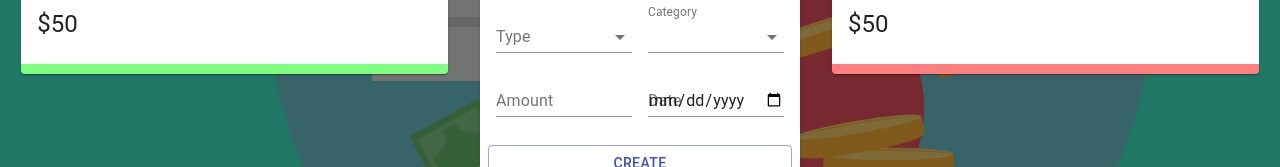
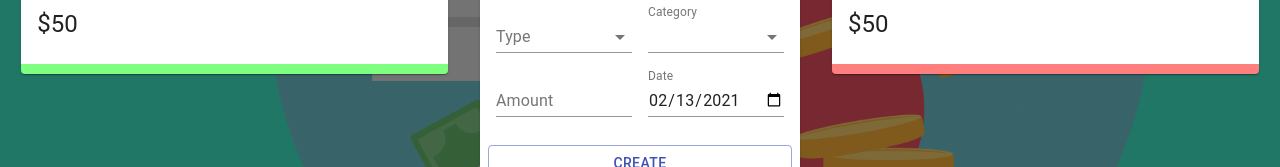
Before and after one commit to saurabhmehta1601/react-advanced-budget-tracker-with-speechly-and-material-ui-, a React (Create React App) app: page / in a window 1280 px wide. Shown: the part 399-566 px from the top of the page. Built offline with nearby package versions, Linux system fonts and the light colour scheme.

Commit message:
function to format date in material ui suitable format implemented

```diff
--- a/src/components/Main/Form/Form.jsx
+++ b/src/components/Main/Form/Form.jsx
@@ -4,12 +4,13 @@
 import {incomeCategories,expenseCategories} from '../../../constants/categories'
 import useStyles from './styles'
 import {ExpenseTrackerContext} from '../../../context/context'
+import formatDate from '../../../utils/formatDate'
 
 const initialState={
     amount:'',
     type:'',
     category:'Income',
-    date:new Date(),
+    date:formatDate(new Date()),
 }
 
 const Form = () => {
@@ -58,7 +59,7 @@
                 <TextField type="number" label="Amount" fullWidth value={formData.amount} onChange={(e)=>setFormData({...formData,amount:e.target.value})}/>
             </Grid>
             <Grid item xs={6} >
-                <TextField type="date" label="Date" fullWidth value={formData.date} onChange={(e)=>setFormData({...formData,date:e.target.value})}/>
+                <TextField type="date" label="Date" fullWidth value={formData.date} onChange={(e)=>setFormData({...formData,date:formatDate(e.target.value)})}/>
             </Grid>
             <Button className={classes.button} variant="outlined" color="primary" fullWidth onClick={createTransaction}> Create </Button>
         </Grid>
--- /dev/null
+++ b/src/utils/formatDate.js
@@ -0,0 +1,13 @@
+ const formatDate = (date)=>{
+    const d=new Date(date)
+    let month =`${d.getMonth()+1}`
+    let day =`${d.getDate()}`
+    const year =`${d.getFullYear()}`
+
+    if(month.length < 2) month=`0${month}`
+    if(day.length < 2) day=`0${day}`
+
+    return [year,month,day].join('-')
+}
+
+export default formatDate;
```
Also changed, not shown: 1 other file (tests, documents, lock files or other folders).
